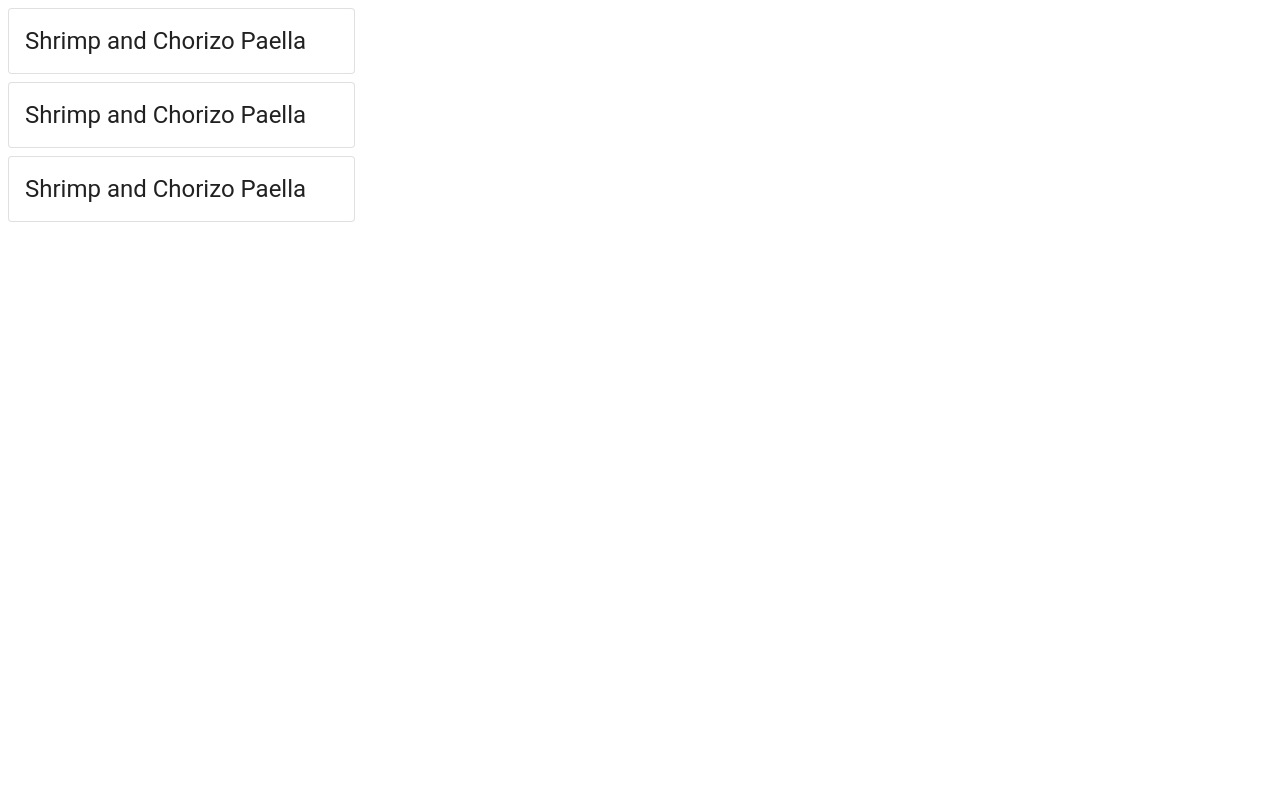
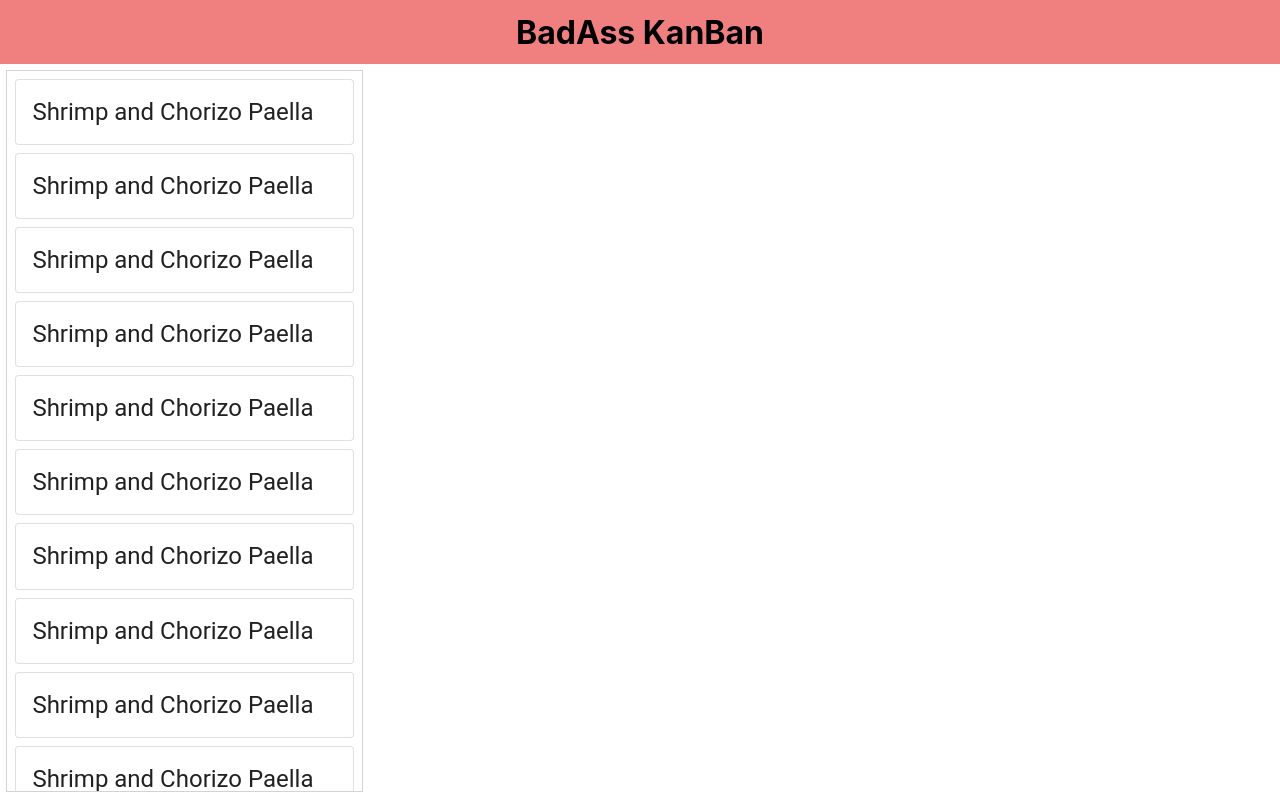
Before and after one commit to adam-botma/hackathon-badASS, a React (Create React App) app: page / in a window 1280 px wide. Built offline with nearby package versions, Linux system fonts and the light colour scheme.

Commit message:
column and header components created

```diff
--- a/src/App.css
+++ b/src/App.css
@@ -4,3 +4,19 @@
   border-radius: 8px;
   margin: 0.5rem;
 }
+
+.column {
+  border: 1px solid lightgray;
+  max-width: 355px;
+  height: 90vh;
+  margin: 0.5%;
+  overflow: auto;
+}
+
+header {
+  background-color: lightcoral;
+  display: flex;
+  align-items: center;
+  justify-content: center;
+  height: 8vh;
+}
--- a/src/App.js
+++ b/src/App.js
@@ -1,14 +1,14 @@
-import React from 'react';
-import logo from './logo.svg';
-import './App.css';
-import KanbanCard from './Components/KanbanCard'
+import React from "react";
+import logo from "./logo.svg";
+import "./App.css";
+import KanbanColumn from "./Components/KanbanColumn.js";
+import Header from "./Components/Header";
 
 function App() {
   return (
     <div>
-      <KanbanCard />
-      <KanbanCard />
-      <KanbanCard />
+      <Header />
+      <KanbanColumn />
     </div>
   );
 }
--- /dev/null
+++ b/src/Components/Header.js
@@ -0,0 +1,9 @@
+import React from "react";
+
+export default function Header() {
+  return (
+    <header>
+      <h1>BadAss KanBan</h1>
+    </header>
+  );
+}
--- /dev/null
+++ b/src/Components/KanbanColumn.js
@@ -0,0 +1,27 @@
+import React from "react";
+import KanbanCard from "./KanbanCard";
+
+export default function KanbanColumn() {
+  return (
+    <div className="column">
+      <KanbanCard />
+      <KanbanCard />
+      <KanbanCard />
+      <KanbanCard />
+      <KanbanCard />
+      <KanbanCard />
+      <KanbanCard />
+      <KanbanCard />
+      <KanbanCard />
+      <KanbanCard />
+      <KanbanCard />
+      <KanbanCard />
+      <KanbanCard />
+      <KanbanCard />
+      <KanbanCard />
+      <KanbanCard />
+      <KanbanCard />
+      <KanbanCard />
+    </div>
+  );
+}
```
